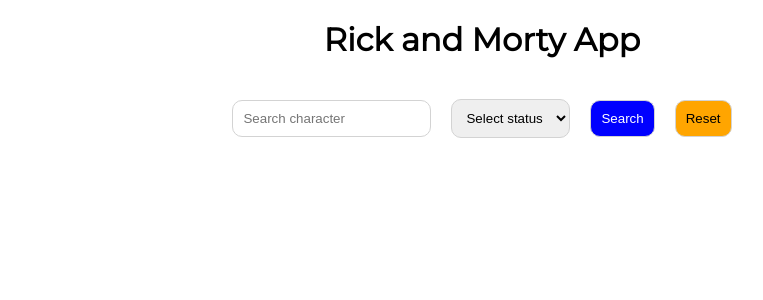
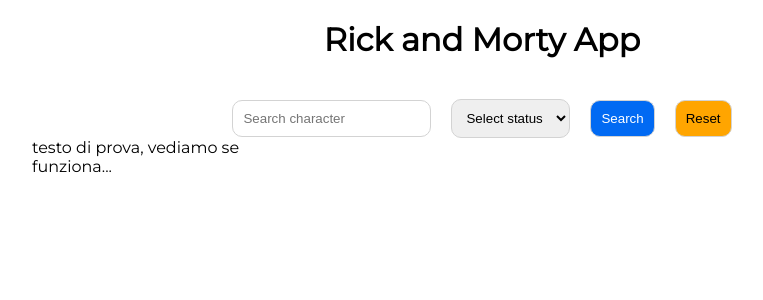
Before and after one commit to AlessandroPalumboDev/vite-rick-morty, a Vue app: page / in a window 1280 px wide. Shown: the top 300 px of the page, without its empty margins (158-921 px from the left). Built offline with nearby package versions, Linux system fonts and the light colour scheme.

Commit message:
[UPD] Creazione state management

```diff
--- a/src/components/AppCharacterCard.vue
+++ b/src/components/AppCharacterCard.vue
@@ -1,9 +1,16 @@
 <script>
+import {store} from '../store.js';
 export default {
     name: 'AppCharacterCard',
+
+    data() {
+        return {
+            store,
+        }
+    },
 }
 </script>
 
 <template>
-
+<p>{{ store.prova }}</p>
 </template>
--- a/src/components/AppCharactersList.vue
+++ b/src/components/AppCharactersList.vue
@@ -11,9 +11,28 @@
 </script>
 
 <template>
-<ChararterCard />
+    <div class="container">
+        <div class="row">
+            <div class="col-25">
+                <ChararterCard />
+            </div>
+        </div>
+    </div>
 </template>
 
-<style>
+<style scoped lang="scss">
+    .container{
+        margin: 0 auto;
+        max-width: 900px;
 
+        .row{
+            width: 100%;
+            display: flex;
+            flex-wrap: wrap;
+
+            .col-25{
+                width: calc(100% / 4);
+            }
+        }
+    }
 </style>
--- a/src/components/AppHeader.vue
+++ b/src/components/AppHeader.vue
@@ -35,7 +35,7 @@
         background-color: orange;
     }
     #search{
-        background-color: blue;
+        background-color: rgb(1, 106, 243);
         color: white;
     }
 
--- /dev/null
+++ b/src/store.js
@@ -0,0 +1,5 @@
+import { reactive } from 'vue'
+
+export const store = reactive({
+    prova: 'testo di prova, vediamo se funziona... ',
+});
```
Also changed, not shown: 2 other files (tests, documents, lock files or other folders).
